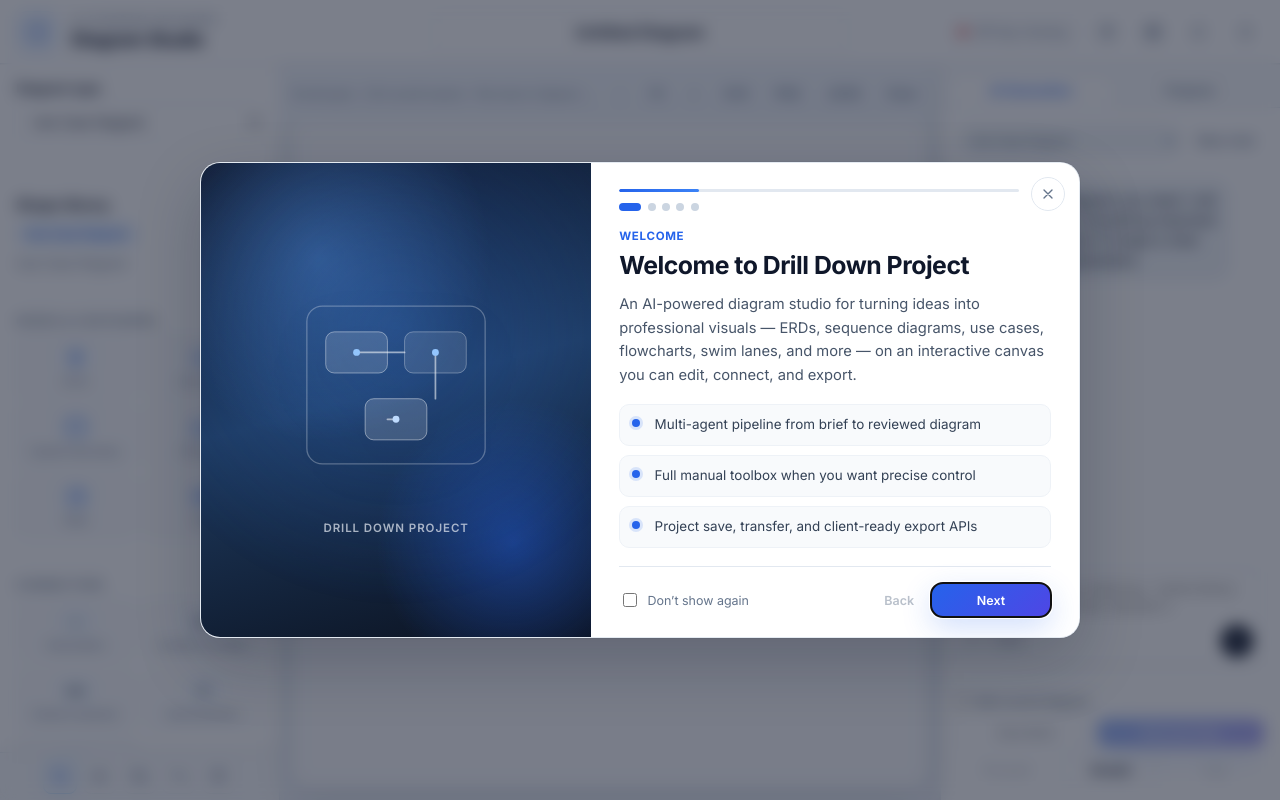
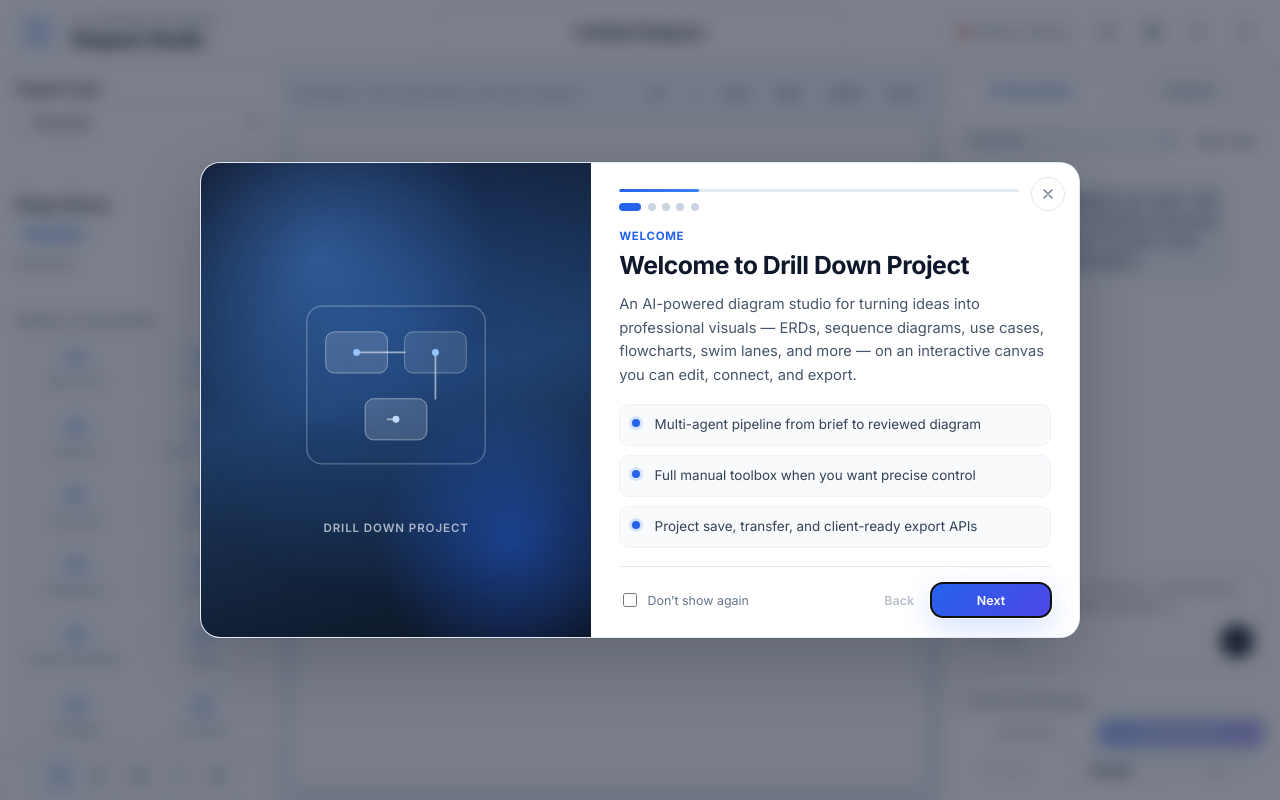
Before and after one commit to pakabbas/genAI, a FastAPI app: page / in a window 1280 px wide. Run offline with FastAPI, Linux system fonts and the light colour scheme; data that the repository does not hold is empty.

Commit message:
Make Flowchart the first and default diagram type
Also kept in this rollout: insert a node by dropping a shape onto a connector, with auto spacing.

```diff
--- a/app/prompts/diagrams.py
+++ b/app/prompts/diagrams.py
@@ -5,10 +5,10 @@ import json
 from app.schemas.diagram import DiagramType, ToolboxItem
 
 DIAGRAM_TYPE_LABELS: dict[DiagramType, str] = {
+    "flowchart": "Flowchart",
     "use_case": "Use Case Diagram",
     "erd": "Entity Relationship (ERD)",
     "swim_lane": "Swim Lane / BPMN",
-    "flowchart": "Flowchart",
     "sequence": "Sequence Diagram",
     "class_diagram": "Class Diagram",
     "network": "Network Diagram",
--- a/app/schemas/diagram.py
+++ b/app/schemas/diagram.py
@@ -4,10 +4,10 @@ from pydantic import BaseModel, ConfigDict, Field
 
 
 DiagramType = Literal[
+    "flowchart",
     "use_case",
     "erd",
     "swim_lane",
-    "flowchart",
     "sequence",
     "class_diagram",
     "network",
@@ -49,7 +49,7 @@ class DiagramDocument(BaseModel):
 class GenerateDiagramRequest(BaseModel):
     # Ceiling matches settings_registry max; runtime enforces limits.* via /api handlers.
     prompt: str = Field(..., min_length=3, max_length=64000)
-    diagram_type: DiagramType = "use_case"
+    diagram_type: DiagramType = "flowchart"
     existing: DiagramDocument | None = None
     # When true with `existing`, Generator must modify the canvas (not recreate).
     edit_mode: bool = False
--- a/app/schemas/generation.py
+++ b/app/schemas/generation.py
@@ -38,7 +38,7 @@ class ChatMessage(BaseModel):
 
 
 class RequirementsChatRequest(BaseModel):
-    diagram_type: DiagramType = "use_case"
+    diagram_type: DiagramType = "flowchart"
     messages: list[ChatMessage] = Field(..., min_length=1, max_length=200)
     force_ready: bool = False
 
--- a/app/schemas/project.py
+++ b/app/schemas/project.py
@@ -9,7 +9,7 @@ from app.schemas.diagram import DiagramDocument, DiagramType
 class ProjectCreate(BaseModel):
     name: str = Field(..., min_length=1, max_length=255)
     description: str | None = Field(default=None, max_length=4000)
-    diagram_type: DiagramType = "use_case"
+    diagram_type: DiagramType = "flowchart"
     title: str = Field(default="Untitled Diagram", max_length=255)
     diagram: DiagramDocument
     external_project_id: str | None = Field(default=None, max_length=255)
--- a/app/services/settings_registry.py
+++ b/app/services/settings_registry.py
@@ -5,10 +5,10 @@ from __future__ import annotations
 from typing import Any
 
 ALL_DIAGRAM_TYPES = [
+    "flowchart",
     "use_case",
     "erd",
     "swim_lane",
-    "flowchart",
     "sequence",
     "class_diagram",
     "network",
@@ -16,10 +16,10 @@ ALL_DIAGRAM_TYPES = [
 ]
 
 DEFAULT_TYPE_LABELS = {
+    "flowchart": "Flowchart",
     "use_case": "Use Case Diagram",
     "erd": "Entity Relationship (ERD)",
     "swim_lane": "Swim Lane / BPMN",
-    "flowchart": "Flowchart",
     "sequence": "Sequence Diagram",
     "class_diagram": "Class Diagram",
     "network": "Network Diagram",
@@ -275,7 +275,7 @@ SETTINGS_REGISTRY: dict[str, dict[str, Any]] = {
         label="Enabled diagram types", help="Types shown in the UI and accepted by the API.", scope="public",
     ),
     "diagrams.default_type": _s(
-        "diagrams.default_type", type="string", default="use_case", group="diagrams",
+        "diagrams.default_type", type="string", default="flowchart", group="diagrams",
         label="Default diagram type", help="Initial type on a fresh designer load.",
         allowed=ALL_DIAGRAM_TYPES, scope="public",
     ),
--- a/static/js/designer/app.js
+++ b/static/js/designer/app.js
@@ -1,6 +1,6 @@
 // Cache-bust every module — app.js?v= alone is not enough; browsers cache bare imports.
-import { DIAGRAM_TYPE_LABELS, SAMPLE_DIAGRAMS, setToolboxSizes } from "./diagram-types.js?v=2.7.9";
-import { DiagramCanvas } from "./canvas.js?v=2.7.9-insert";
+import { DIAGRAM_TYPE_LABELS, SAMPLE_DIAGRAMS, setToolboxSizes } from "./diagram-types.js?v=2.7.9-insert2";
+import { DiagramCanvas } from "./canvas.js?v=2.7.9-insert2";
 import { applyNormalizeConfig, normalizeDiagram } from "./normalize.js?v=2.7.9";
 
 (() => {
@@ -33,7 +33,7 @@ import { applyNormalizeConfig, normalizeDiagram } from "./normalize.js?v=2.7.9";
     "Tell me what diagram you need. I will ask questions if something important is unclear — then I'll shape a clear brief for your generation.";
 
   const state = {
-    diagramType: "use_case",
+    diagramType: "flowchart",
     toolbox: [],
     lastPrompt: "",
     originalPrompt: "",
@@ -528,7 +528,7 @@ import { applyNormalizeConfig, normalizeDiagram } from "./normalize.js?v=2.7.9";
     if (typeof cfg["ux.welcome_message"] === "string" && cfg["ux.welcome_message"].trim()) {
       WELCOME_MESSAGE = cfg["ux.welcome_message"].trim();
     }
-    const defaultType = cfg["diagrams.default_type"] || "use_case";
+    const defaultType = cfg["diagrams.default_type"] || "flowchart";
     if (defaultType) state.diagramType = defaultType;
 
     if (els.promptInput) els.promptInput.maxLength = state.chatMessageChars;
@@ -1488,6 +1488,7 @@ import { applyNormalizeConfig, normalizeDiagram } from "./normalize.js?v=2.7.9";
     state.externalProjectId = null;
     els.projectNameInput.value = "Untitled Project";
     els.projectSelect.value = "";
+    selectDiagramType(state.publicConfig?.["diagrams.default_type"] || "flowchart");
     clearCanvas({ skipConfirm: true });
     resetRequirementsChat({ quiet: true });
     state.editedSinceAiLoad = false;
@@ -2171,7 +2172,7 @@ import { applyNormalizeConfig, normalizeDiagram } from "./normalize.js?v=2.7.9";
 
   loadPublicConfig().finally(() => {
     checkHealth();
-    selectDiagramType(state.diagramType || "use_case");
+    selectDiagramType(state.diagramType || "flowchart");
     canvas.resetView();
     if (welcomeShouldShow()) {
       requestAnimationFrame(() => openWelcomeModal());
--- a/static/js/designer/canvas.js
+++ b/static/js/designer/canvas.js
@@ -1,4 +1,4 @@
-import { defaultNodeSize, nextId } from "./diagram-types.js?v=2.7.9";
+import { defaultNodeSize, nextId } from "./diagram-types.js?v=2.7.9-insert2";
 
 const SEQUENCE_MESSAGE_TYPES = new Set(["message", "async_message", "return_message"]);
 
@@ -12,7 +12,7 @@ export class DiagramCanvas {
     this.applyPublicConfig(options.publicConfig || {});
 
     this.diagram = {
-      diagram_type: "use_case",
+      diagram_type: "flowchart",
       title: "Untitled Diagram",
       nodes: [],
       edges: [],
--- a/static/js/designer/diagram-types.js
+++ b/static/js/designer/diagram-types.js
@@ -1,8 +1,8 @@
 export const DIAGRAM_TYPE_LABELS = {
+  flowchart: "Flowchart",
   use_case: "Use Case Diagram",
   erd: "Entity Relationship (ERD)",
   swim_lane: "Swim Lane / BPMN",
-  flowchart: "Flowchart",
   sequence: "Sequence Diagram",
   class_diagram: "Class Diagram",
   network: "Network Diagram",
--- a/templates/index.html
+++ b/templates/index.html
@@ -11,7 +11,7 @@
   <link rel="preconnect" href="https://fonts.googleapis.com" />
   <link rel="preconnect" href="https://fonts.gstatic.com" crossorigin />
   <link href="https://fonts.googleapis.com/css2?family=Inter:wght@400;500;600;700&family=JetBrains+Mono:wght@400;500&display=swap" rel="stylesheet" />
-  <link rel="stylesheet" href="{{ root_path }}/static/css/style.css?v={{ app_version }}-insert" />
+  <link rel="stylesheet" href="{{ root_path }}/static/css/style.css?v={{ app_version }}-insert2" />
 </head>
 <body>
   <div class="ambient ambient-a"></div>
@@ -64,7 +64,7 @@
           <label class="field-label" for="diagramTypeSelectLeft">Diagram type</label>
           <select id="diagramTypeSelectLeft" class="select-input select-input-tight" aria-label="Diagram type">
             {% for key, label in diagram_types.items() %}
-            <option value="{{ key }}"{% if key == 'use_case' %} selected{% endif %}>{{ label }}</option>
+            <option value="{{ key }}"{% if key == 'flowchart' %} selected{% endif %}>{{ label }}</option>
             {% endfor %}
           </select>
         </section>
@@ -148,7 +148,7 @@
                 <span class="visually-hidden">Diagram type</span>
                 <select id="diagramTypeSelect" class="select-input select-input-chat" aria-label="Diagram type">
                   {% for key, label in diagram_types.items() %}
-                  <option value="{{ key }}"{% if key == 'use_case' %} selected{% endif %}>{{ label }}</option>
+                  <option value="{{ key }}"{% if key == 'flowchart' %} selected{% endif %}>{{ label }}</option>
                   {% endfor %}
                 </select>
               </label>
@@ -476,6 +476,6 @@
     </div>
   </div>
 
-  <script type="module" src="{{ root_path }}/static/js/designer/app.js?v={{ app_version }}-insert"></script>
+  <script type="module" src="{{ root_path }}/static/js/designer/app.js?v={{ app_version }}-insert2"></script>
 </body>
 </html>
```
